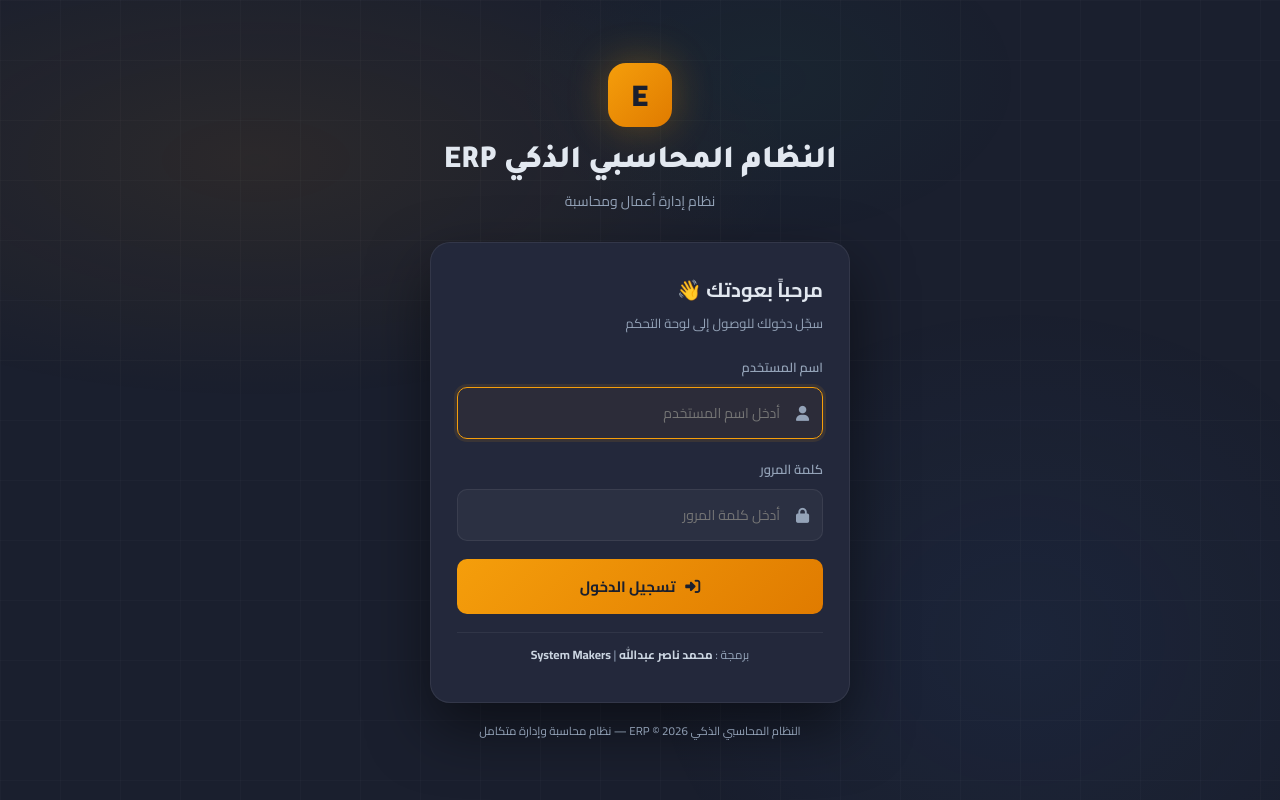
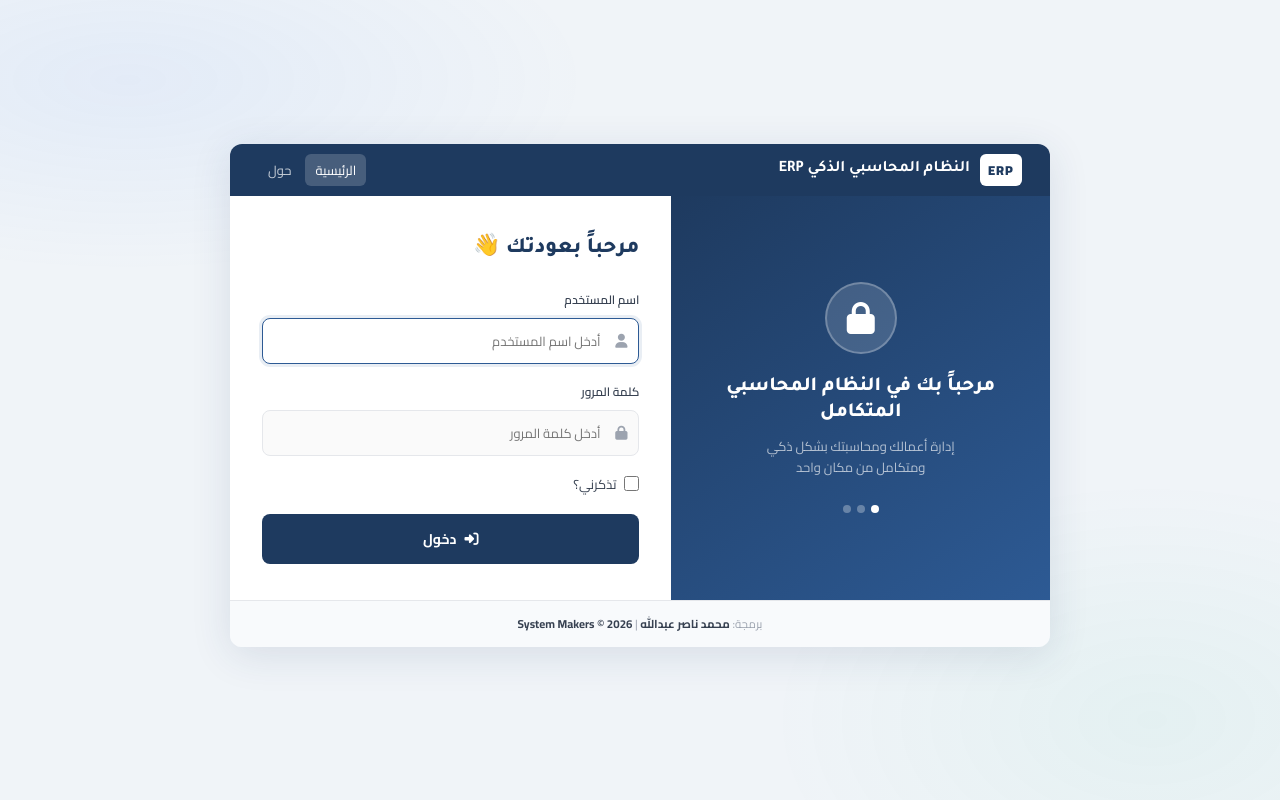
Before and after one commit to mohamednasserohi700-commits/SYSTEM-ERP, a Flask app: page /login in a window 1280 px wide. Run offline with Flask 3, Linux system fonts and the light colour scheme.

Commit message:
login.html

```diff
--- a/templates/login.html
+++ b/templates/login.html
@@ -3,28 +3,21 @@
 <head>
     <meta charset="UTF-8">
     <meta name="viewport" content="width=device-width, initial-scale=1.0, maximum-scale=5, viewport-fit=cover">
-    <title>تسجيل الدخول | {{ app_brand_title | default('النظام المحاسبي الذكي ERP') }}</title>
+    <title>تسجيل الدخول | {{ app_brand_title | default('نظام محاسبي ERP المتكامل') }}</title>
     <link href="https://fonts.googleapis.com/css2?family=Cairo:wght@300;400;500;600;700;800;900&family=Tajawal:wght@300;400;500;700;800;900&display=swap" rel="stylesheet">
     <link rel="stylesheet" href="https://cdnjs.cloudflare.com/ajax/libs/font-awesome/6.5.0/css/all.min.css">
     <style>
-        :root {
-            --primary: #1a1f2e;
-            --accent: #f59e0b;
-            --border: rgba(255,255,255,0.07);
-            --text: #e2e8f0;
-            --text-muted: #94a3b8;
-        }
         * { box-sizing: border-box; margin: 0; padding: 0; }
         html, body { min-height: 100%; }
         body {
             font-family: 'Cairo', sans-serif;
-            background: var(--primary);
+            background: #f0f4f8;
             min-height: 100vh;
             display: flex;
             flex-direction: column;
             align-items: center;
             justify-content: center;
-            color: var(--text);
+            color: #111827;
             padding: 24px 16px 20px;
             overflow-x: hidden;
             overflow-y: auto;
@@ -33,127 +26,213 @@
             content: '';
             position: fixed; inset: 0;
             background:
-                radial-gradient(ellipse 70% 50% at 20% 20%, rgba(245,158,11,0.08) 0%, transparent 60%),
-                radial-gradient(ellipse 50% 70% at 80% 80%, rgba(59,130,246,0.06) 0%, transparent 60%),
-                radial-gradient(ellipse 40% 40% at 60% 10%, rgba(16,185,129,0.04) 0%, transparent 50%);
+                radial-gradient(ellipse 60% 40% at 10% 10%, rgba(59,130,246,0.07) 0%, transparent 60%),
+                radial-gradient(ellipse 50% 50% at 90% 90%, rgba(16,185,129,0.05) 0%, transparent 60%);
             pointer-events: none;
             z-index: 0;
         }
-        .grid-bg {
-            position: fixed; inset: 0;
-            background-image: linear-gradient(rgba(255,255,255,0.02) 1px, transparent 1px),
-                              linear-gradient(90deg, rgba(255,255,255,0.02) 1px, transparent 1px);
-            background-size: 60px 60px;
-            pointer-events: none;
-            z-index: 0;
-        }
-        .login-wrap {
-            width: 420px;
-            max-width: 100%;
+
+        .page-inner {
+            width: 100%;
+            max-width: 820px;
             position: relative;
             z-index: 1;
-            flex: 0 0 auto;
+            display: flex;
+            flex-direction: column;
+            border-radius: 12px;
+            overflow: visible;
+            box-shadow: 0 8px 40px rgba(30,58,95,0.12);
         }
-        .login-brand {
-            text-align: center;
-            margin-bottom: 28px;
+
+        /* ── Top bar ── */
+        .top-bar {
+            background: #1e3a5f;
+            padding: 10px 28px;
+            display: flex;
+            align-items: center;
+            justify-content: space-between;
+            border-radius: 12px 12px 0 0;
         }
-        .brand-icon {
-            width: 64px; height: 64px;
-            background: linear-gradient(135deg, var(--accent), #e07b00);
-            border-radius: 18px;
-            display: inline-flex; align-items: center; justify-content: center;
-            font-size: 30px; color: #1a1f2e; font-weight: 900;
-            box-shadow: 0 0 40px rgba(245,158,11,0.3);
-            margin-bottom: 16px;
+        .top-bar .brand { display: flex; align-items: center; gap: 10px; }
+        .top-bar .brand-logo {
+            background: #fff; color: #1e3a5f; font-weight: 900;
+            font-size: 13px; padding: 4px 8px; border-radius: 6px; letter-spacing: 1px;
         }
-        .brand-name { font-family: 'Tajawal',sans-serif; font-size: clamp(1.25rem, 4vw, 2rem); font-weight: 900; letter-spacing: -0.5px; line-height: 1.2; }
-        .brand-sub { color: var(--text-muted); font-size: 14px; margin-top: 6px; }
+        .top-bar .brand-title {
+            font-family: 'Tajawal', sans-serif; color: #fff; font-size: 16px; font-weight: 700;
+        }
+        .top-nav { display: flex; gap: 4px; position: relative; }
+        .top-nav a {
+            color: rgba(255,255,255,0.75); font-size: 13px; padding: 4px 10px;
+            border-radius: 6px; text-decoration: none; cursor: pointer; transition: background 0.15s;
+        }
+        .top-nav a:hover { background: rgba(255,255,255,0.12); }
+        .top-nav a.active { background: rgba(255,255,255,0.18); color: #fff; }
 
-        .login-card {
-            background: rgba(36,42,61,0.95);
-            border: 1px solid var(--border);
-            border-radius: 20px;
-            padding: 28px 26px 26px;
-            backdrop-filter: blur(20px);
-            box-shadow: 0 25px 60px rgba(0,0,0,0.5);
+        /* ── About popup ── */
+        .about-popup {
+            display: none;
+            position: absolute; top: 36px; left: 0;
+            background: #fff; border-radius: 10px;
+            border: 1px solid #e5e7eb;
+            box-shadow: 0 8px 32px rgba(30,58,95,0.15);
+            padding: 16px 20px; min-width: 260px; z-index: 100;
+            font-size: 13px; color: #374151; line-height: 1.8; text-align: right;
         }
-        .card-title { font-size: 20px; font-weight: 700; margin-bottom: 6px; }
-        .card-sub { color: var(--text-muted); font-size: 13px; margin-bottom: 22px; line-height: 1.5; }
+        .about-popup.open { display: block; }
+        .about-popup strong { color: #1e3a5f; display: block; margin-bottom: 6px; font-size: 14px; }
+        .about-popup .wa-link {
+            display: inline-flex; align-items: center; gap: 6px;
+            margin-top: 8px; color: #25d366; font-weight: 700;
+            text-decoration: none; font-size: 13px;
+        }
+        .about-popup .wa-link i { font-size: 18px; }
 
-        .form-group { margin-bottom: 18px; }
-        .form-label { display: block; font-size: 13px; font-weight: 600; color: var(--text-muted); margin-bottom: 8px; }
+        /* ── Main login area ── */
+        .login-main { display: flex; background: #fff; }
+
+        .login-side {
+            flex: 1;
+            background: linear-gradient(145deg, #1e3a5f 0%, #2d5a94 100%);
+            padding: 40px 32px;
+            display: flex; flex-direction: column;
+            justify-content: center; align-items: center;
+            min-height: 380px;
+        }
+        .side-icon {
+            width: 72px; height: 72px;
+            background: rgba(255,255,255,0.15);
+            border-radius: 50%;
+            display: flex; align-items: center; justify-content: center;
+            margin-bottom: 20px;
+            border: 2px solid rgba(255,255,255,0.25);
+            font-size: 32px; color: #fff;
+        }
+        .side-title {
+            font-family: 'Tajawal', sans-serif; color: #fff;
+            font-size: 20px; font-weight: 800;
+            text-align: center; margin-bottom: 10px; line-height: 1.3;
+        }
+        .side-sub {
+            color: rgba(255,255,255,0.65); font-size: 13px;
+            text-align: center; line-height: 1.6; max-width: 200px;
+        }
+        .side-dots { display: flex; gap: 6px; margin-top: 28px; }
+        .side-dots span { width: 8px; height: 8px; border-radius: 50%; background: rgba(255,255,255,0.3); }
+        .side-dots span.active { background: #fff; }
+
+        .login-form-area {
+            flex: 1.2; padding: 36px 32px;
+            display: flex; flex-direction: column; justify-content: center;
+        }
+        .form-head { margin-bottom: 22px; }
+        .form-head h2 {
+            font-family: 'Tajawal', sans-serif; font-size: 22px;
+            font-weight: 800; color: #1e3a5f; margin-bottom: 4px;
+        }
+
+        .form-group { margin-bottom: 16px; }
+        .form-label { display: block; font-size: 12px; font-weight: 600; color: #374151; margin-bottom: 7px; }
         .input-wrap { position: relative; }
         .input-wrap i {
-            position: absolute; right: 14px; top: 50%; transform: translateY(-50%);
-            color: var(--text-muted); font-size: 15px; pointer-events: none;
+            position: absolute; right: 12px; top: 50%; transform: translateY(-50%);
+            color: #9ca3af; font-size: 14px; pointer-events: none;
         }
         .form-control {
-            width: 100%; padding: 12px 42px 12px 14px;
-            background: rgba(255,255,255,0.04);
-            border: 1px solid var(--border);
-            border-radius: 10px; color: var(--text);
-            font-family: 'Cairo', sans-serif; font-size: 14px;
-            transition: all 0.2s;
+            width: 100%; padding: 10px 38px 10px 12px;
+            border: 1.5px solid #e5e7eb; border-radius: 8px;
+            font-family: 'Cairo', sans-serif; font-size: 13px;
+            color: #111827; background: #fafafa;
+            transition: border-color 0.2s, background 0.2s, box-shadow 0.2s;
+            outline: none;
         }
         .form-control:focus {
-            outline: none;
-            border-color: var(--accent);
-            background: rgba(245,158,11,0.04);
-            box-shadow: 0 0 0 3px rgba(245,158,11,0.1);
+            border-color: #2d5a94; background: #fff;
+            box-shadow: 0 0 0 3px rgba(45,90,148,0.1);
         }
+
+        .remember-wrap {
+            display: flex; align-items: center; gap: 8px;
+            margin-bottom: 18px; font-size: 13px; color: #374151;
+        }
+        .remember-wrap input[type=checkbox] {
+            width: 15px; height: 15px; accent-color: #1e3a5f; cursor: pointer;
+        }
+
         .btn-login {
-            width: 100%; padding: 13px;
-            background: linear-gradient(135deg, var(--accent), #e07b00);
-            color: #1a1f2e; border: none; border-radius: 10px;
-            font-family: 'Cairo', sans-serif; font-size: 15px; font-weight: 700;
-            cursor: pointer; transition: all 0.2s;
-            display: flex; align-items: center; justify-content: center; gap: 10px;
-            margin-top: 6px;
+            width: 100%; padding: 12px;
+            background: #1e3a5f; color: #fff; border: none; border-radius: 8px;
+            font-family: 'Cairo', sans-serif; font-size: 14px; font-weight: 700;
+            cursor: pointer; display: flex; align-items: center; justify-content: center; gap: 8px;
+            transition: background 0.2s, transform 0.15s;
         }
-        .btn-login:hover { transform: translateY(-2px); box-shadow: 0 8px 25px rgba(245,158,11,0.3); }
+        .btn-login:hover { background: #2d5a94; transform: translateY(-1px); }
 
+        /* ── Alert ── */
         .alert {
-            padding: 12px 14px; border-radius: 10px; margin-bottom: 18px;
+            padding: 12px 14px; border-radius: 8px; margin-bottom: 16px;
             font-size: 13px; display: flex; align-items: flex-start; gap: 10px;
-            background: rgba(239,68,68,0.12); border: 1px solid rgba(239,68,68,0.3); color: #f87171;
+            background: rgba(239,68,68,0.08); border: 1px solid rgba(239,68,68,0.25); color: #dc2626;
             line-height: 1.45;
         }
         .alert i { margin-top: 2px; flex-shrink: 0; }
 
-        .credit-line {
-            margin-top: 18px;
-            padding: 12px 14px;
-            text-align: center;
-            font-size: 12px;
-            color: var(--text-muted);
-            line-height: 1.6;
-            border-top: 1px solid rgba(255,255,255,0.06);
+        /* ── Footer ── */
+        .form-footer {
+            background: #f8fafc; border-top: 1px solid #e5e7eb;
+            padding: 12px 32px; text-align: center;
+            font-size: 11.5px; color: #9ca3af;
+            border-radius: 0 0 12px 12px;
         }
-        .credit-line strong { color: #cbd5e1; }
+        .form-footer strong { color: #374151; }
 
         .footer-note {
-            text-align: center;
-            margin-top: 20px;
-            font-size: 11.5px;
-            color: var(--text-muted);
-            line-height: 1.5;
-            position: relative;
-            z-index: 1;
+            text-align: center; margin-top: 14px;
+            font-size: 11px; color: #6b7280;
+            position: relative; z-index: 1;
         }
     </style>
 </head>
 <body>
-    <div class="grid-bg"></div>
-    <div class="login-wrap">
-        <div class="login-brand">
-            <div class="brand-icon">E</div>
-            <div class="brand-name">{{ app_brand_title | default('النظام المحاسبي الذكي ERP') }}</div>
-            <div class="brand-sub">{{ app_subtitle_brand | default('نظام إدارة أعمال ومحاسبة') }}</div>
+    <div class="page-inner">
+
+        <!-- Top bar -->
+        <div class="top-bar">
+            <div class="brand">
+                <span class="brand-logo">ERP</span>
+                <span class="brand-title">{{ app_brand_title | default('نظام محاسبي ERP المتكامل') }}</span>
             </div>
-        <div class="login-card">
-            <div class="card-title">مرحباً بعودتك 👋</div>
-            <div class="card-sub">سجّل دخولك للوصول إلى لوحة التحكم</div>
+            <nav class="top-nav">
+                <a class="active">الرئيسية</a>
+                <a id="aboutBtn" onclick="toggleAbout(event)">حول</a>
+                <div class="about-popup" id="aboutPopup">
+                    <strong>للتواصل مع المسئول</strong>
+                    للاشتراك أو الاستفسارات<br>
+                    <a class="wa-link" href="https://wa.me/201103763082" target="_blank">
+                        <i class="fab fa-whatsapp"></i> واتساب: 01103763082
+                    </a>
+                </div>
+            </nav>
+        </div>
+
+        <!-- Login split layout -->
+        <div class="login-main">
+
+            <!-- Left decorative side -->
+            <div class="login-side">
+                <div class="side-icon"><i class="fas fa-lock"></i></div>
+                <div class="side-title">مرحباً بك في النظام المحاسبي المتكامل</div>
+                <div class="side-sub">إدارة أعمالك ومحاسبتك بشكل ذكي ومتكامل من مكان واحد</div>
+                <div class="side-dots">
+                    <span class="active"></span><span></span><span></span>
+                </div>
+            </div>
+
+            <!-- Right form side -->
+            <div class="login-form-area">
+                <div class="form-head">
+                    <h2>مرحباً بعودتك 👋</h2>
+                </div>
 
                 {% with messages = get_flashed_messages(with_categories=true) %}
                     {% for category, message in messages %}
@@ -176,16 +255,33 @@
                             <input type="password" name="password" class="form-control" placeholder="أدخل كلمة المرور" required>
                         </div>
                     </div>
+                    <div class="remember-wrap">
+                        <input type="checkbox" id="remember" name="remember">
+                        <label for="remember">تذكرني؟</label>
+                    </div>
                     <button type="submit" class="btn-login">
-                    <i class="fas fa-sign-in-alt"></i> تسجيل الدخول
+                        <i class="fas fa-sign-in-alt"></i> دخول
                     </button>
                 </form>
-
-            <div class="credit-line">
-                برمجة : <strong>محمد ناصر عبدالله</strong> | <strong>System Makers</strong>
             </div>
         </div>
-        <div class="footer-note">{{ app_brand_title | default('النظام المحاسبي الذكي ERP') }} &copy; 2026 — نظام محاسبة وإدارة متكامل</div>
+
+        <!-- Footer -->
+        <div class="form-footer">
+            برمجة: <strong>محمد ناصر عبدالله</strong> | <strong>System Makers © 2026</strong>
         </div>
+    </div>
+
+    <div class="footer-note"> </div>
+
+    <script>
+        function toggleAbout(e) {
+            e.stopPropagation();
+            document.getElementById('aboutPopup').classList.toggle('open');
+        }
+        document.addEventListener('click', function () {
+            document.getElementById('aboutPopup').classList.remove('open');
+        });
+    </script>
 </body>
 </html>
```
Lines whose indentation alone changed are shown as unchanged.
